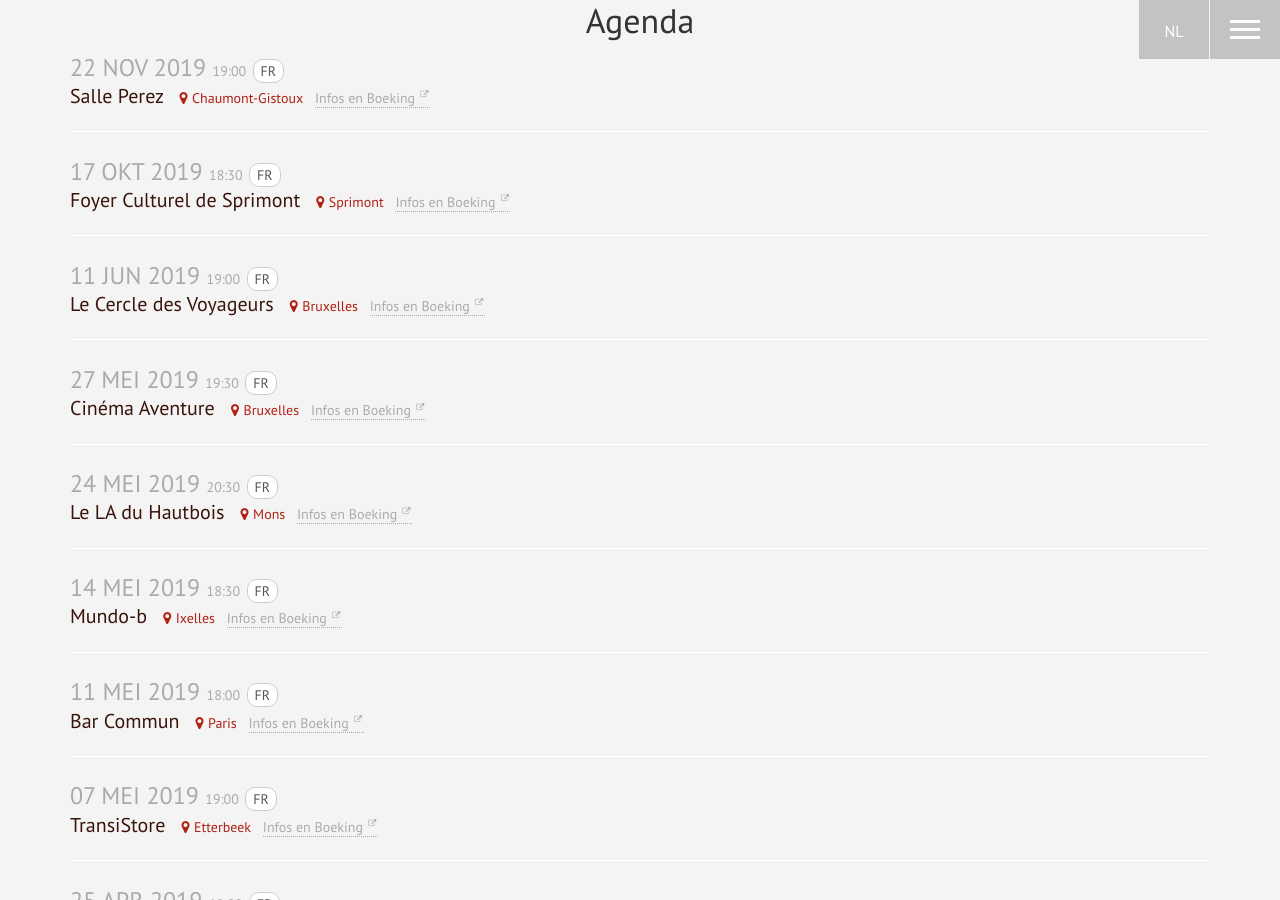
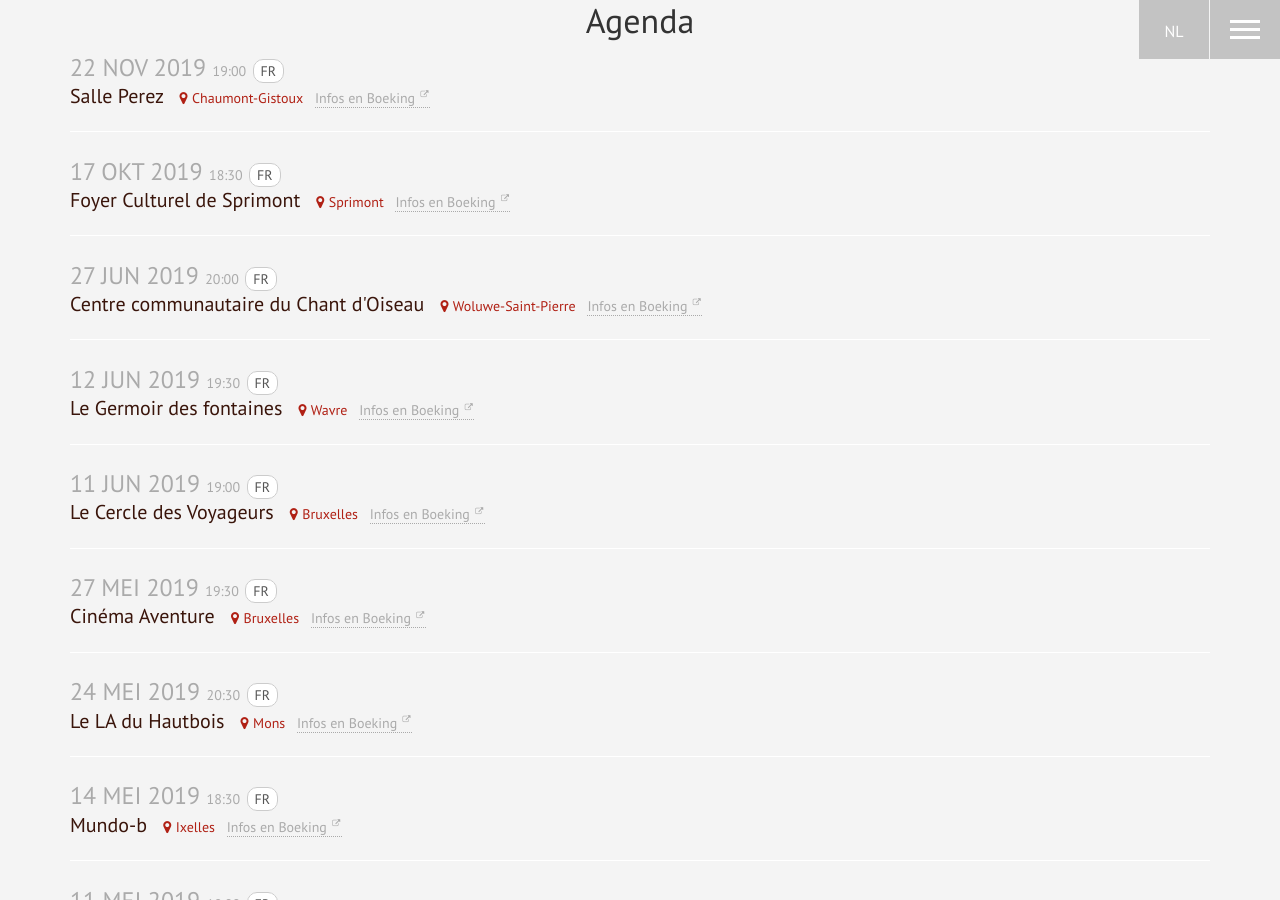
Before and after one commit to entipe/Minga-Live, a Jekyll site: the page built from index.nl.html, in a window 1280 px wide and 900 px high, scrolled down 1647 px. Built offline with Jekyll 4.4.1, drawn with Linux system fonts in a browser that asks for light colours.

Commit message:
Ajout 12 et 27 juin

```diff
--- a/_data/agenda.yml
+++ b/_data/agenda.yml
@@ -8,6 +8,18 @@
   place: Foyer Culturel de Sprimont
   city: Sprimont
   link: https://foyer-culturel-sprimont.be/
+  full: false
+  lang: FR
+- date: '2019-06-27 20:00'
+  place: Centre communautaire du Chant d'Oiseau
+  city: Woluwe-Saint-Pierre
+  link: https://www.facebook.com/cccowsp/
+  full: false
+  lang: FR
+- date: '2019-06-12 19:30'
+  place: Le Germoir des fontaines
+  city: Wavre
+  link: https://www.facebook.com/profile.php?id=100013029460450
   full: false
   lang: FR
 - date: '2019-06-11 19:00'
```
